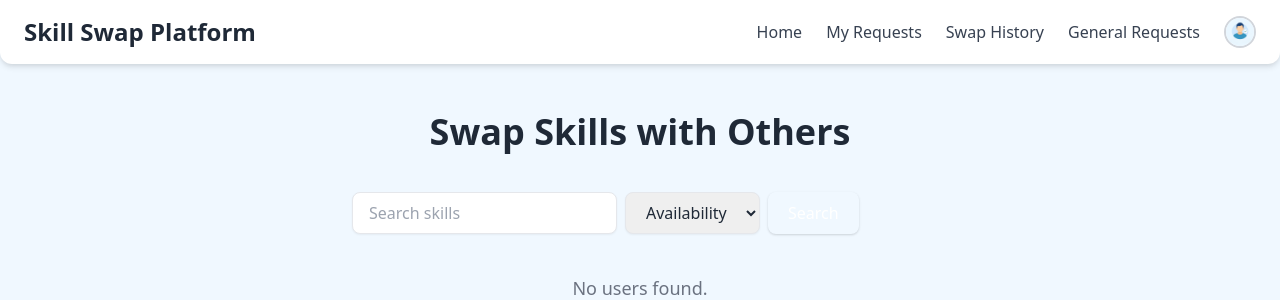
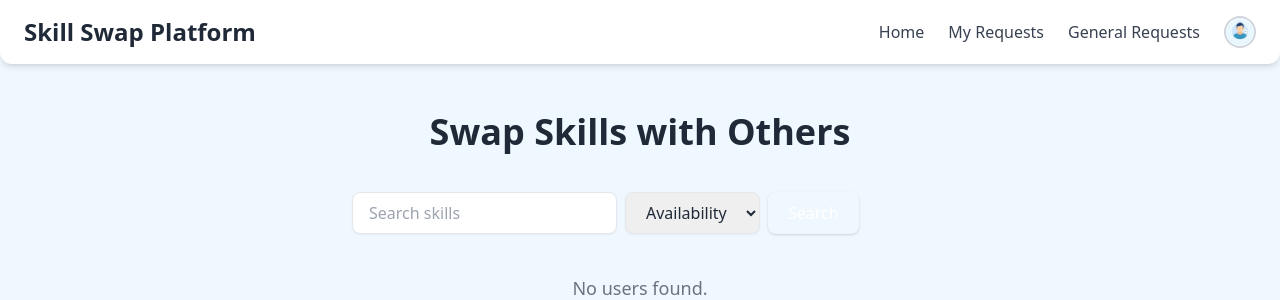
Before and after one commit to pdhingra-181/hackathon_project, a Django app: page / in a window 1280 px wide. Shown: the top 300 px of the page. Run offline with Django 5.2, Linux system fonts and the light colour scheme; the visitor is signed in with stand-in values (Sample User, id 1); data that the repository does not hold is empty.

```diff
--- a/main/templates/main/base.html
+++ b/main/templates/main/base.html
@@ -22,7 +22,6 @@
     <nav class="flex items-center gap-6">
       <a href="{% url 'home' %}" class="text-gray-700 hover:text-teal-600 transition">Home</a>
       <a href="{% url 'my_requests' %}" class="text-gray-700 hover:text-teal-600 transition">My Requests</a>
-      <a href="{% url 'swap_requests' %}" class="text-gray-700 hover:text-teal-600 transition">Swap History</a>
       <a href="{% url 'general_swaps' %}" class="text-gray-700 hover:text-teal-600 transition">General Requests</a>
       <a href="{% url 'profile' %}">
         <img src="{% static 'main/images/avatar_placeholder.png' %}" alt="Profile" class="w-8 h-8 rounded-full border-2 border-gray-300 hover:ring-2 hover:ring-teal-500 transition duration-150" />
```
